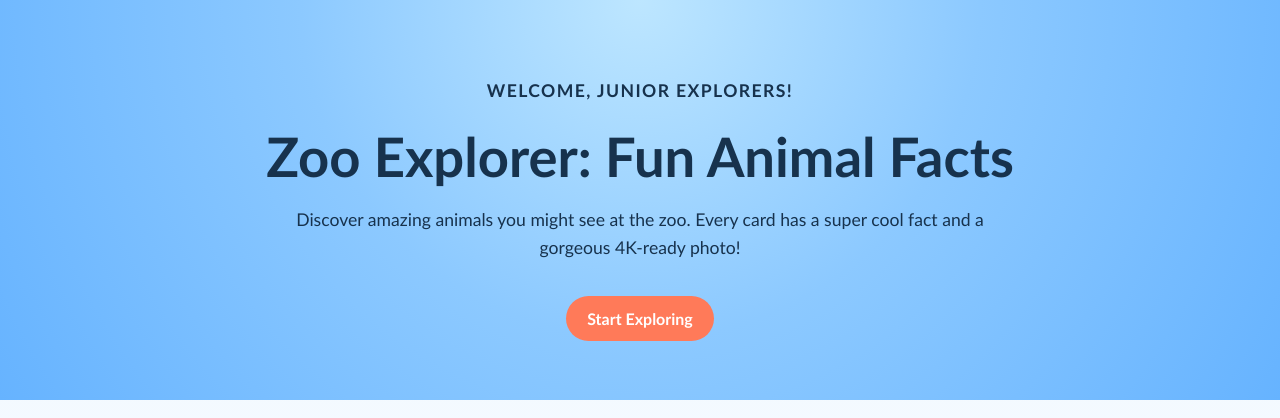
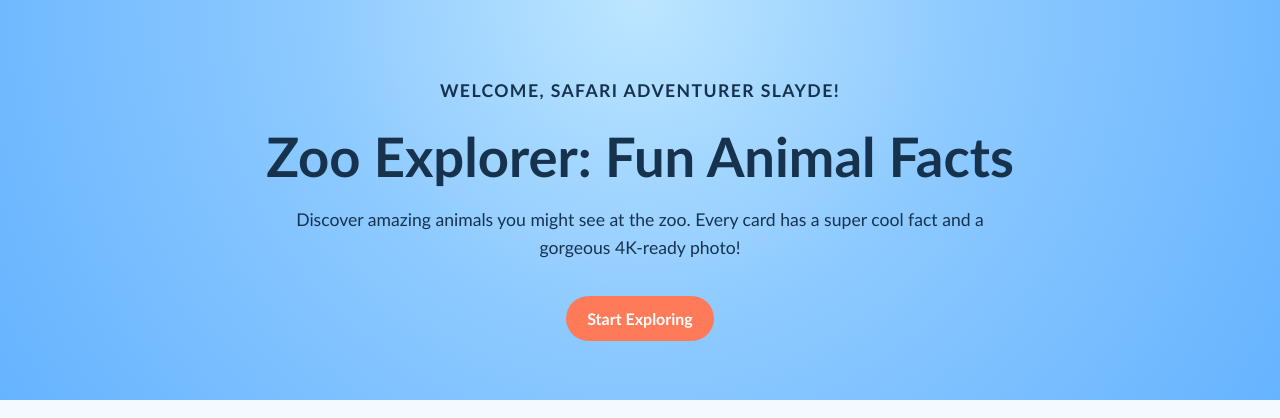
Before and after one commit to Shayne778/codex-example-2, a plain HTML site: page index.html in a window 1280 px wide. Shown: the top 418 px of the page. Drawn offline with Linux system fonts and the light colour scheme.

Commit message:
Update welcome message for Safari Adventurer Slayde

```diff
--- a/index.html
+++ b/index.html
@@ -9,7 +9,7 @@
   <body>
     <header class="hero">
       <div class="hero__content">
-        <p class="eyebrow">Welcome, Junior Explorers!</p>
+        <p class="eyebrow">Welcome, Safari Adventurer Slayde!</p>
         <h1>Zoo Explorer: Fun Animal Facts</h1>
         <p>
           Discover amazing animals you might see at the zoo. Every card has a
```
